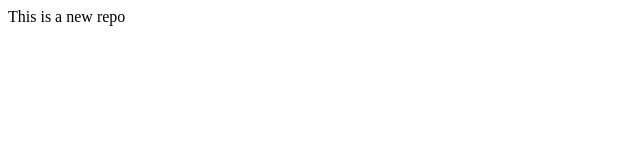
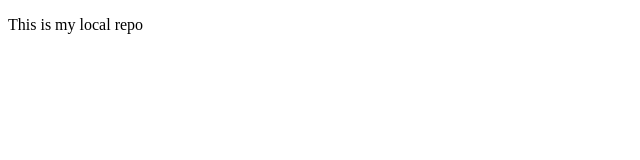
Before and after one commit to MahindraParmar018/LocalRepo, a plain HTML site: page index.html in a window 1280 px wide. Shown: the whole page, without its empty margins (0-640 px from the left). Drawn offline with Linux system fonts and the light colour scheme.

Commit message:
New html code

```diff
--- a/index.html
+++ b/index.html
@@ -1 +1,11 @@
-<p>This is a new repo</p>
+<!DOCTYPE html>
+<html lang="en">
+<head>
+    <meta charset="UTF-8">
+    <meta name="viewport" content="width=device-width, initial-scale=1.0">
+    <title>LocalRepo</title>
+</head>
+<body>
+    <p>This is my local repo</p>
+</body>
+</html>
```
